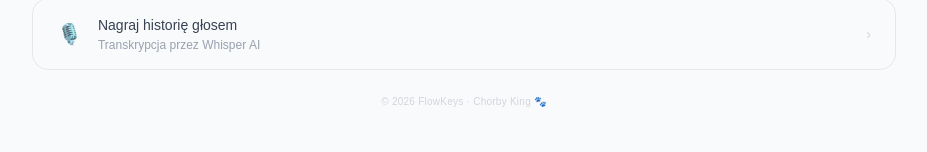
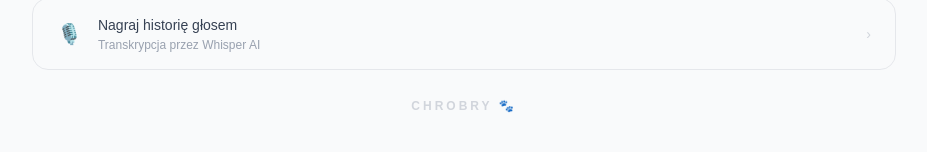
Before and after one commit to spower777/FlowKeys, a Next.js app: page / in a window 1280 px wide. Shown: the part 426-578 px from the top of the page, without its empty margins (176-1103 px from the left). Built offline with nearby package versions, Linux system fonts and the light colour scheme.

Commit message:
fix: CHROBRY nie CHORBY (jak Bolesław Chrobry) 🐾
Co-Authored-By: Claude Sonnet 4.6 <noreply@anthropic.com>

```diff
--- a/app/page.tsx
+++ b/app/page.tsx
@@ -380,9 +380,9 @@ export default function Home() {
             </button>
 
             {/* Footer */}
-            <div className="animate-fade-up flex items-center justify-center pt-3 pb-1" style={{ animationDelay: '180ms' }}>
-              <p className="text-[10px] text-gray-300 dark:text-gray-700 select-none tracking-wide">
-                © 2026 FlowKeys · Chorby King 🐾
+            <div className="animate-fade-up flex items-center justify-center pt-4 pb-1" style={{ animationDelay: '180ms' }}>
+              <p className="text-xs font-black tracking-[0.25em] uppercase text-gray-300 dark:text-gray-700 select-none">
+                CHROBRY 🐾
               </p>
             </div>
 
```
